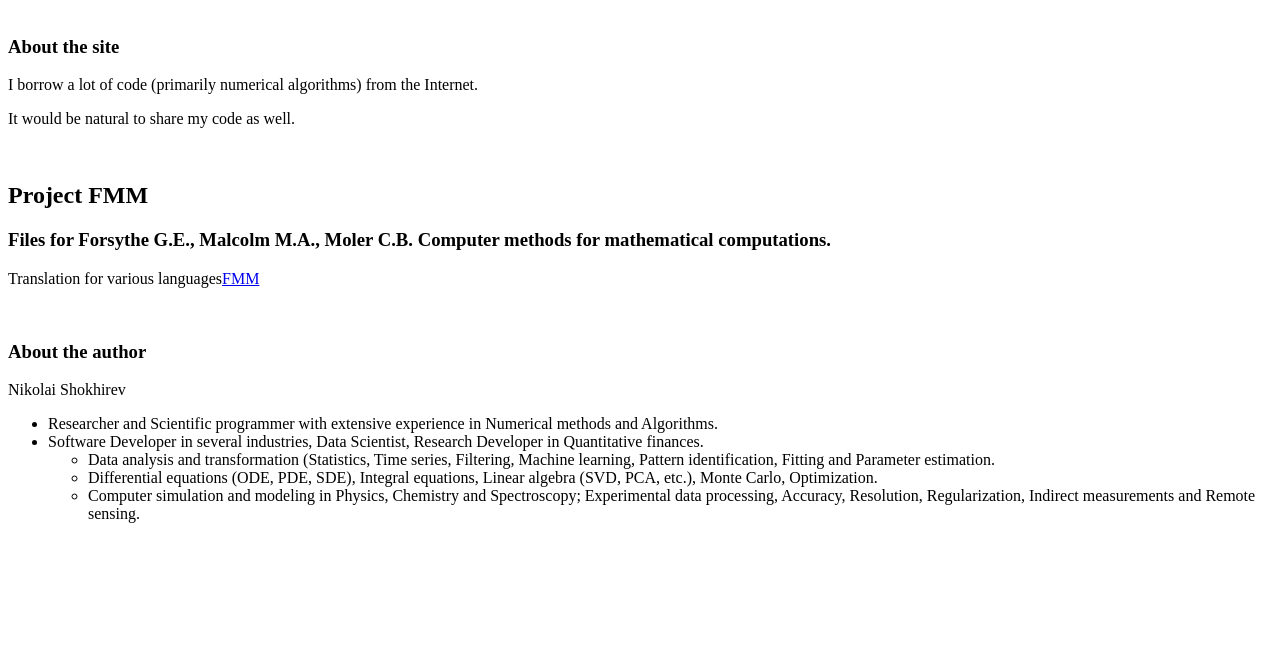
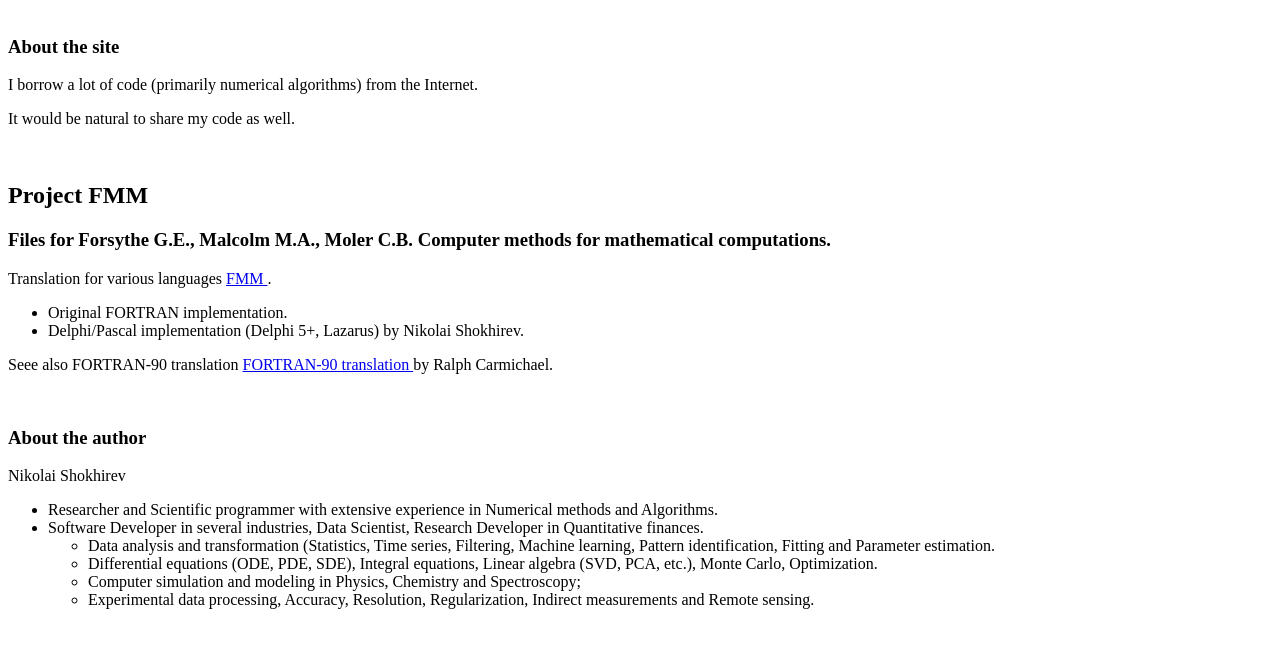
Before and after one commit to dr-nikolai/dr-nikolai.github.io, a plain HTML site: page index.html in a window 1280 px wide. Shown: the part 68-716 px from the top of the page. Drawn offline with Linux system fonts and the light colour scheme.

Commit message:
Added link to F-90 code.
Added contents and link to F-90 translation.

```diff
--- a/index.html
+++ b/index.html
@@ -13,7 +13,12 @@
 
 <h2>Project FMM</h2>
 <h3>Files for Forsythe G.E., Malcolm M.A., Moler C.B. Computer methods for mathematical computations.</h3>
-<p>Translation for various languages<a href="https://github.com/dr-nikolai/FMM" target="_blank">FMM</a></p>
+<p>Translation for various languages <a href="https://github.com/dr-nikolai/FMM" target="_blank"> FMM </a>.</p>
+<ul>
+    <li>Original FORTRAN implementation.</li>
+    <li>Delphi/Pascal implementation (Delphi 5+, Lazarus) by Nikolai Shokhirev.</li>
+</ul>
+<p>Seee also FORTRAN-90 translation <a href="https://github.com/dr-nikolai/FMM" target="_blank"> FORTRAN-90 translation </a>  by Ralph Carmichael.</p>
 
 <p>&nbsp;</p>
 
@@ -26,8 +31,8 @@
         <ul>
            <li>Data analysis and transformation (Statistics, Time series, Filtering, Machine learning, Pattern identification, Fitting and Parameter estimation.</li>
            <li>Differential equations (ODE, PDE, SDE), Integral equations, Linear algebra (SVD, PCA, etc.), Monte Carlo, Optimization.</li>
-           <li>Computer simulation and modeling in Physics, Chemistry and Spectroscopy; Experimental data processing,
-               Accuracy, Resolution, Regularization, Indirect measurements and Remote sensing.</li>
+           <li>Computer simulation and modeling in Physics, Chemistry and Spectroscopy;</li>
+           <li>Experimental data processing, Accuracy, Resolution, Regularization, Indirect measurements and Remote sensing.</li>
         </ul>
 </ul>
 </body>
```
